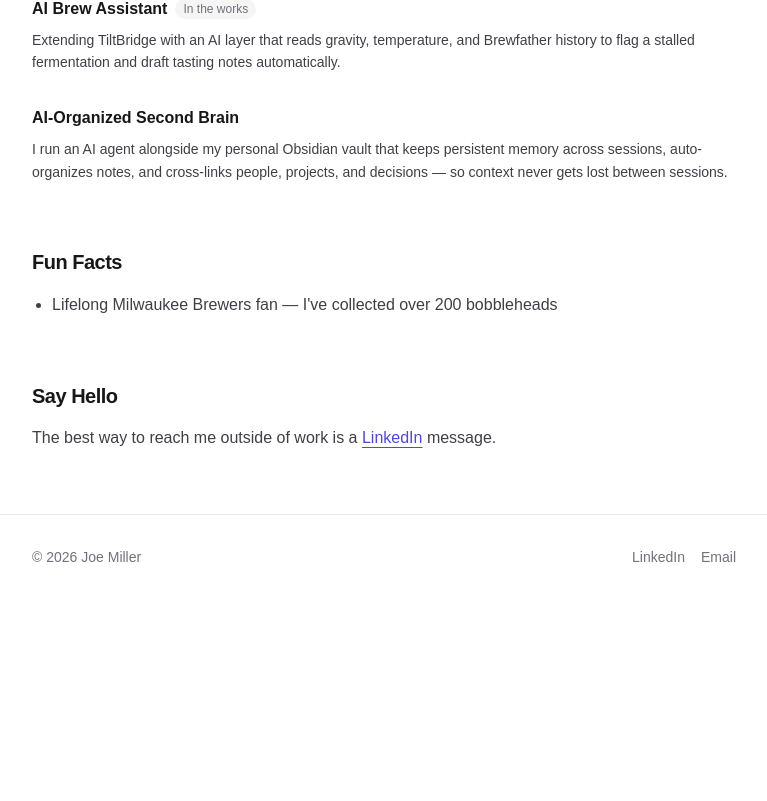
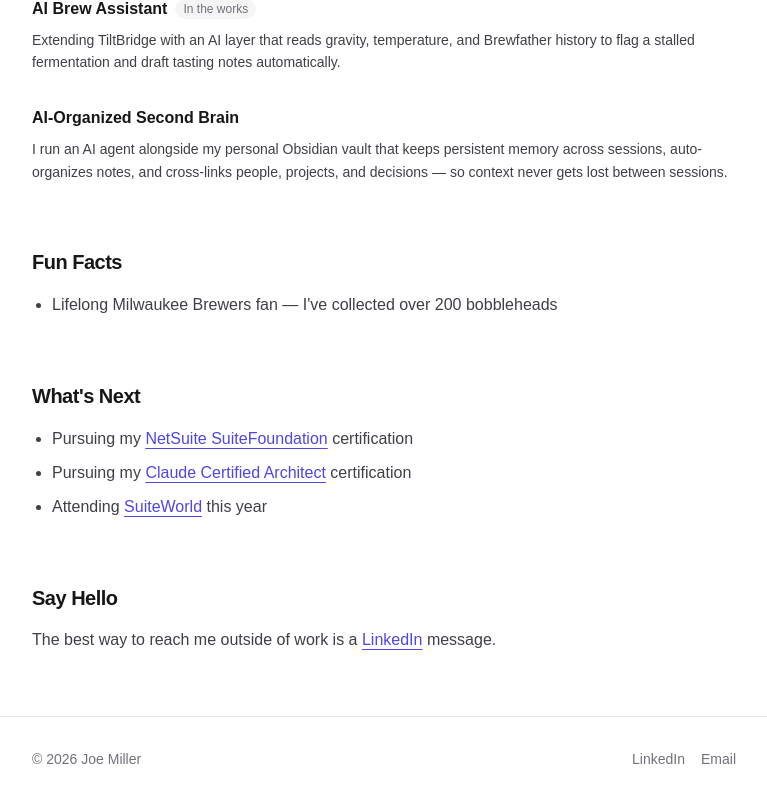
Before and after one commit to millerjoe49/miller-joe-bio, a Next.js app: page /personal in a window 1280 px wide. Shown: the part 776-1577 px from the top of the page, without its empty margins (256-1023 px from the left). Before the commit the page ends 1375 px from the top, so only its background shows below. Built offline with nearby package versions, Linux system fonts and the light colour scheme.

Commit message:
Add What's Next section to Personal page
Lists in-progress NetSuite SuiteFoundation and Claude Certified Architect
certifications (with official links) and plans to attend SuiteWorld 2026.

```diff
--- a/app/personal/page.tsx
+++ b/app/personal/page.tsx
@@ -91,6 +91,49 @@
         </ul>
       </section>
 
+      {/* What's next */}
+      <section className="mb-16">
+        <SectionHeading>What&apos;s Next</SectionHeading>
+        <ul className="mt-4 list-disc space-y-2 pl-5 leading-relaxed text-zinc-700 dark:text-zinc-300">
+          <li>
+            Pursuing my{" "}
+            <a
+              href="https://education.oracle.com/oracle-netsuite-suitefoundation-specialist/pexam_N16300GC10"
+              target="_blank"
+              rel="noopener noreferrer"
+              className="font-medium text-accent underline underline-offset-4"
+            >
+              NetSuite SuiteFoundation
+            </a>{" "}
+            certification
+          </li>
+          <li>
+            Pursuing my{" "}
+            <a
+              href="https://www.pearsonvue.com/us/en/anthropic.html"
+              target="_blank"
+              rel="noopener noreferrer"
+              className="font-medium text-accent underline underline-offset-4"
+            >
+              Claude Certified Architect
+            </a>{" "}
+            certification
+          </li>
+          <li>
+            Attending{" "}
+            <a
+              href="https://www.netsuitesuiteworld.com/home.shtml"
+              target="_blank"
+              rel="noopener noreferrer"
+              className="font-medium text-accent underline underline-offset-4"
+            >
+              SuiteWorld
+            </a>{" "}
+            this year
+          </li>
+        </ul>
+      </section>
+
       {/* Contact */}
       <section>
         <SectionHeading>Say Hello</SectionHeading>
```
